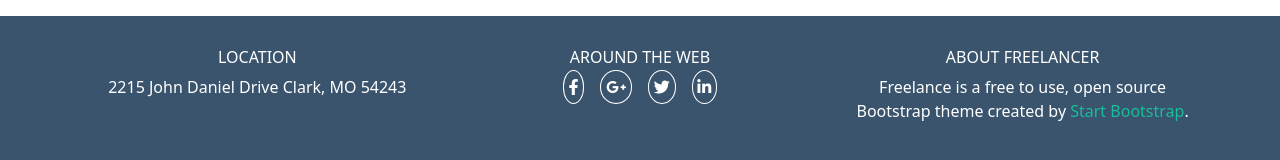
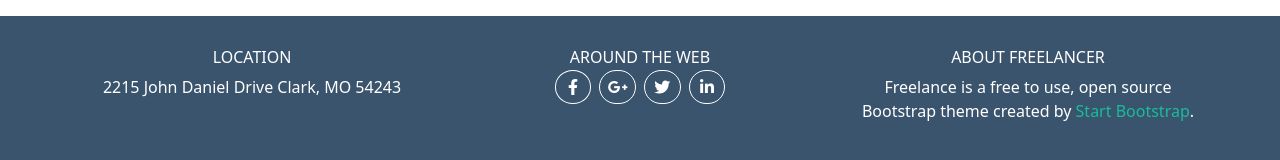
Before and after one commit to giuliogallo94/html-css-bootstrap-freelancer, a plain HTML site: page index.html in a window 1280 px wide. Shown: the part 3040-3200 px from the top of the page. Drawn offline with nearby package versions, Linux system fonts and the light colour scheme.

Commit message:
refactoring: social media links footer

```diff
--- a/css/style.css
+++ b/css/style.css
@@ -203,7 +203,7 @@ footer {
   list-style-type: none;
   display: flex;
   justify-content: center;
-  gap: 1rem;
+  gap: 0.5rem;
   padding: 0;
 }
 
@@ -212,7 +212,11 @@ footer {
   color: white;
   border: 1px solid white;
   padding: 0.3rem;
-  border-radius: 50%;
+  border-radius: 10rem;
+}
+
+.fa-brands {
+  width: 25px;
 }
 
 .footer-bottom {
--- a/index.html
+++ b/index.html
@@ -226,7 +226,9 @@
             <h6>AROUND THE WEB</h6>
             <ul>
               <li>
-                <a href=""><i class="fa-brands fa-facebook-f"></i></a>
+                <a class="rounded-circle" href=""
+                  ><i class="fa-brands fa-facebook-f"></i
+                ></a>
               </li>
               <li>
                 <a href=""><i class="fa-brands fa-google-plus-g"></i></a>
```
